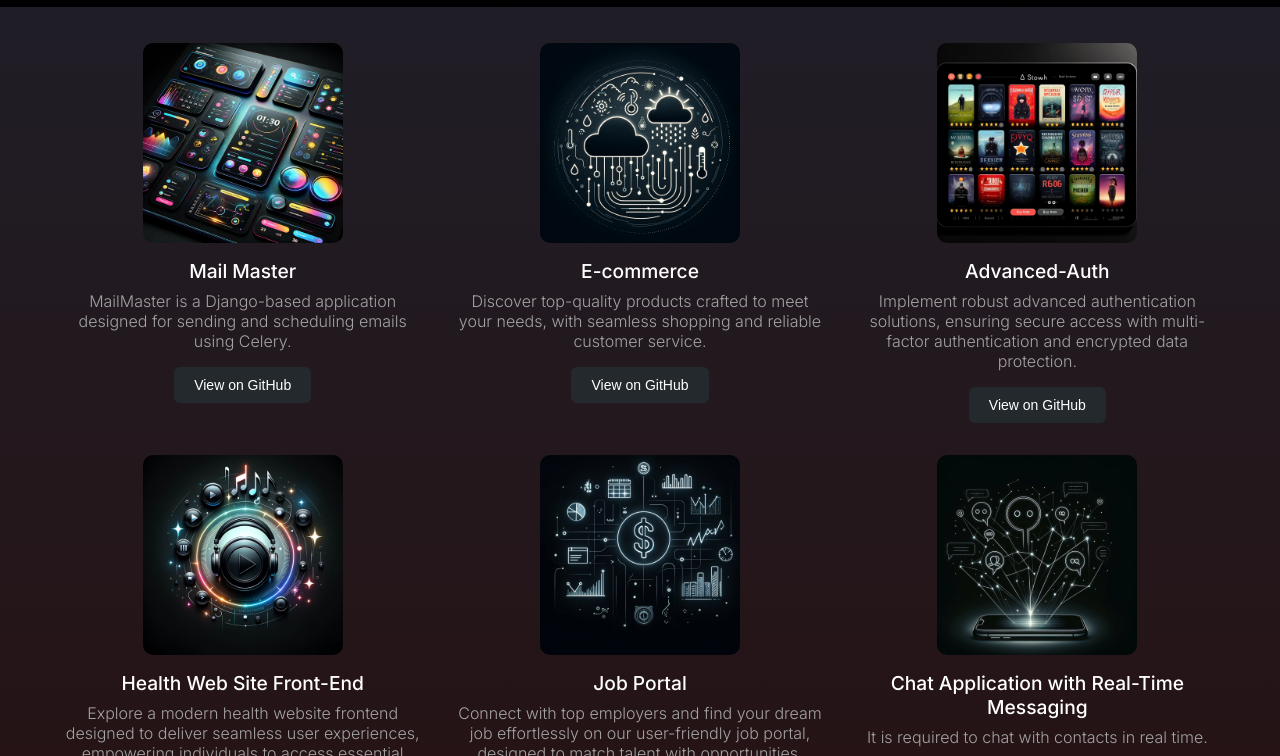
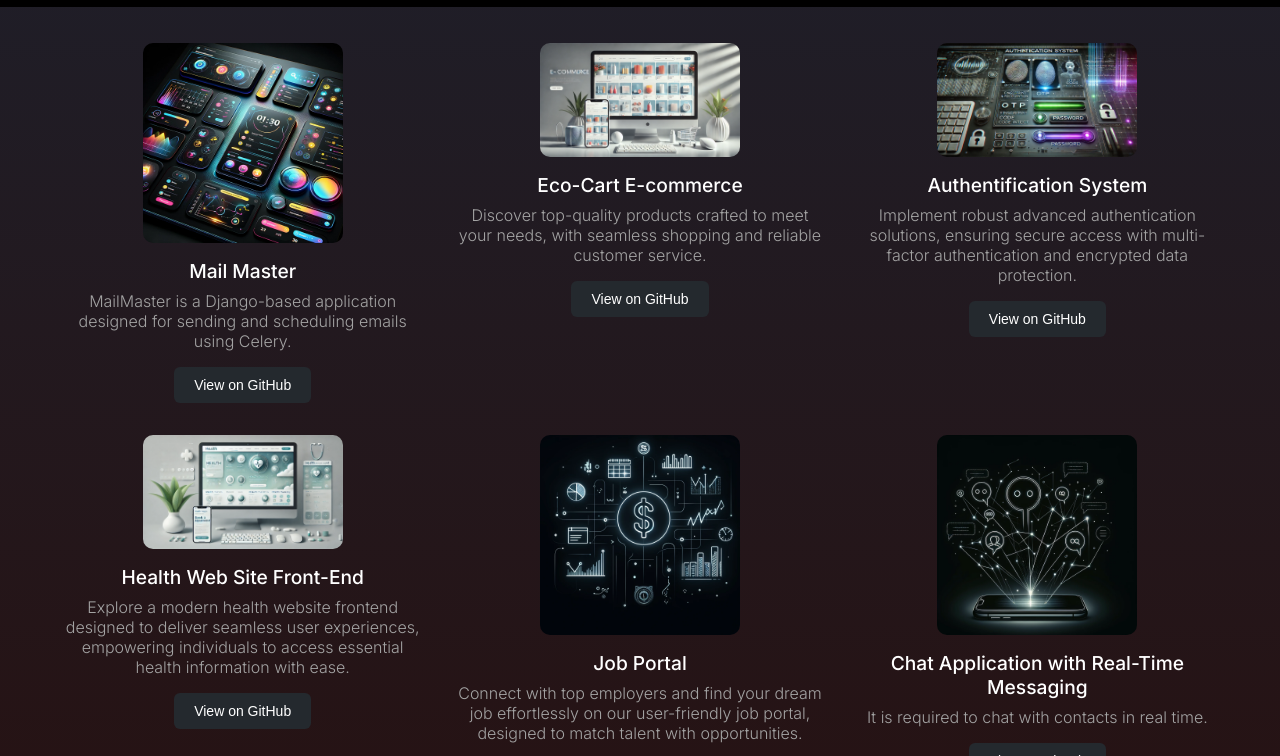
Before and after one commit to onurcatik/onurcatik.github.io, a plain HTML site: page projects.html in a window 1280 px wide. Shown: the part 42-798 px from the top of the page. Drawn offline with Linux system fonts and the light colour scheme.

Commit message:
portfolio updated

```diff
--- a/projects.html
+++ b/projects.html
@@ -41,8 +41,8 @@
                 <div class="gallery-item">
                     <a href="./projects/project_2.html">
                         <figure>
-                            <img src="./img/weather.webp" alt="Project 2" width="200" height="150" />
-                            <figcaption class="figcaption">E-commerce</figcaption>
+                            <img src="./img/ecommerce.webp" alt="Project 2" width="200" height="150" />
+                            <figcaption class="figcaption">Eco-Cart E-commerce</figcaption>
                             <p>Discover top-quality products crafted to meet your needs, with seamless shopping and reliable customer service.</p>
                         </figure>
                     </a>
@@ -53,8 +53,8 @@
                 <div class="gallery-item">
                     <a href="./projects/project_3.html">
                         <figure>
-                            <img src="./img/book.webp" alt="Project 3" width="200" height="150" />
-                            <figcaption class="figcaption">Advanced-Auth</figcaption>
+                            <img src="./img/auth.webp" alt="Project 3" width="200" height="150" />
+                            <figcaption class="figcaption">Authentification System</figcaption>
                             <p>Implement robust advanced authentication solutions, ensuring secure access with multi-factor authentication and encrypted data protection.</p>
                         </figure>
                     </a>
@@ -66,7 +66,7 @@
                 <div class="gallery-item">
                     <a href="./projects/project_4.html">
                         <figure>
-                            <img src="./img/music.webp" alt="Project 4" width="200" height="150" />
+                            <img src="./img/health.webp" alt="Project 4" width="200" height="150" />
                             <figcaption class="figcaption">Health Web Site Front-End</figcaption>
                             <p>Explore a modern health website frontend designed to deliver seamless user experiences, empowering individuals to access essential health information with ease.</p>
                         </figure>
```
Also changed, not shown: img/auth.webp (added), img/ecommerce.webp (added), img/health.webp (added).
